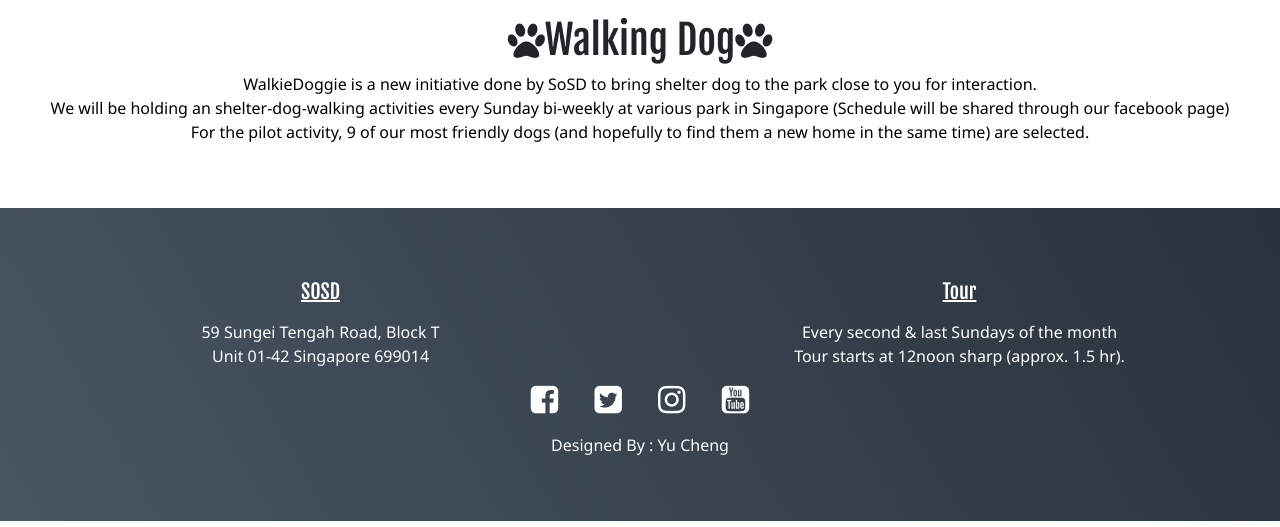
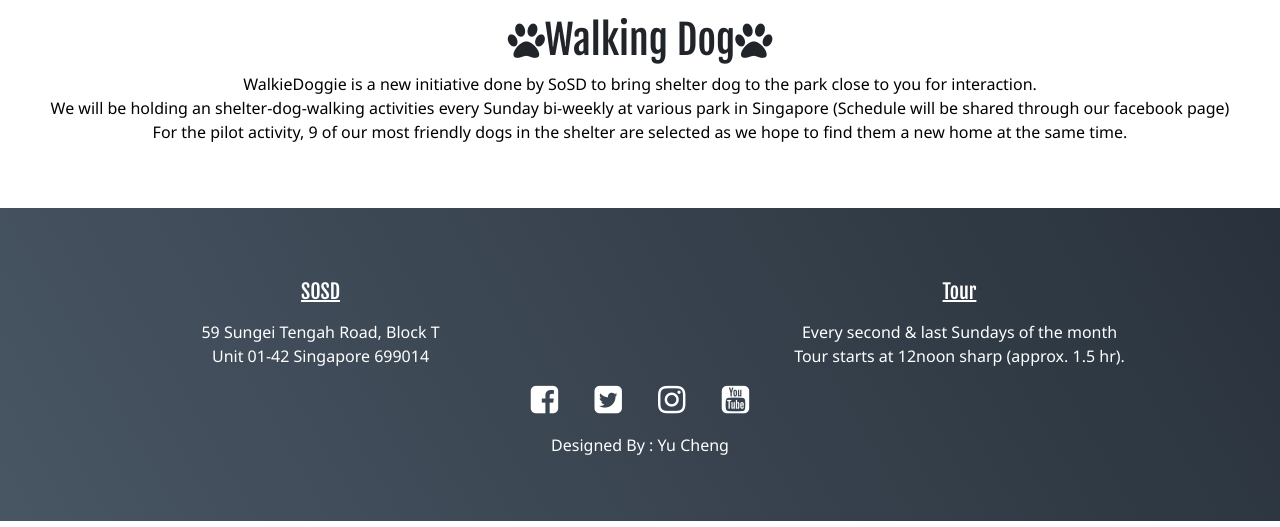
Before and after one commit to yucheng91/CI4-walkiedoggie, a Django app: page /walkingdog/ in a window 1280 px wide. Shown: the part 273-800 px from the top of the page. Run offline with Django 3.2, Linux system fonts and the light colour scheme; data that the repository does not hold is empty; some libraries are stand-ins or nearby versions.

Commit message:
finalised readme.md and minor editing

```diff
--- a/post/templates/walkingdog.html
+++ b/post/templates/walkingdog.html
@@ -17,7 +17,7 @@
     <div class="col">
     <p>WalkieDoggie is a new initiative done by SoSD to bring shelter dog to the park close to you for interaction. <br>
     We will be holding an shelter-dog-walking activities every Sunday bi-weekly at various park in Singapore (Schedule will be shared through our facebook page) <br>
-    For the pilot activity, 9 of our most friendly dogs (and hopefully to find them a new home in the same time) are selected.</p>
+    For the pilot activity, 9 of our most friendly dogs in the shelter are selected as we hope to find them a new home at the same time.</p>
     </div>
   </div>
 </div>
```
Also changed, not shown: README.md, wireframe/mockup_1.jpg (added), wireframe/mockup_2.jpg (added), wireframe/mockup_3.jpg (added), 1 other file.
